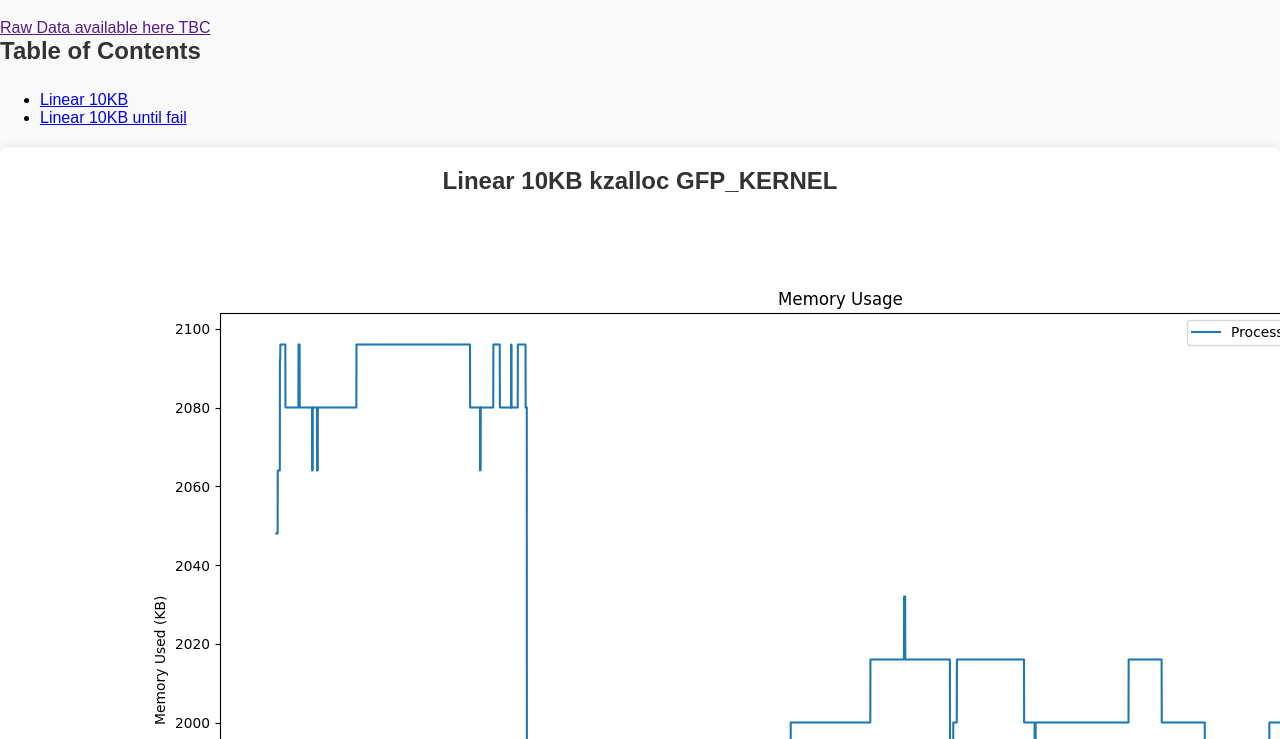
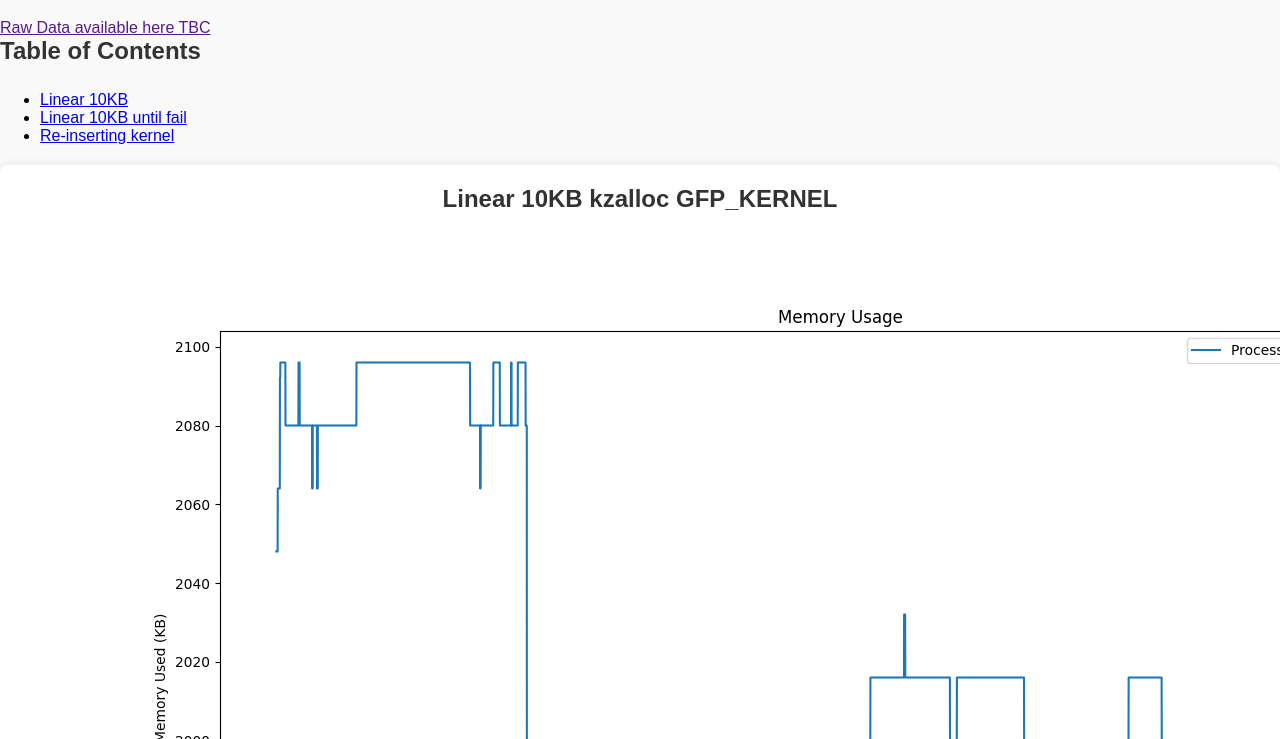
Before and after one commit to Gruncan/donnchadh, a plain HTML site: page docs/kernel/index.html in a window 1280 px wide. Shown: the part 61-800 px from the top of the page. Drawn offline with Linux system fonts and the light colour scheme.

Commit message:
Updated contents

```diff
--- a/docs/kernel/index.html
+++ b/docs/kernel/index.html
@@ -15,6 +15,7 @@
 <ul>
     <li><a href="#linear10KB">Linear 10KB</a></li>
     <li><a href="#linear100KB">Linear 10KB until fail</a></li>
+    <li><a href="#reinsMod">Re-inserting kernel</a></li>
 </ul>
 
 <div class="container">
```
